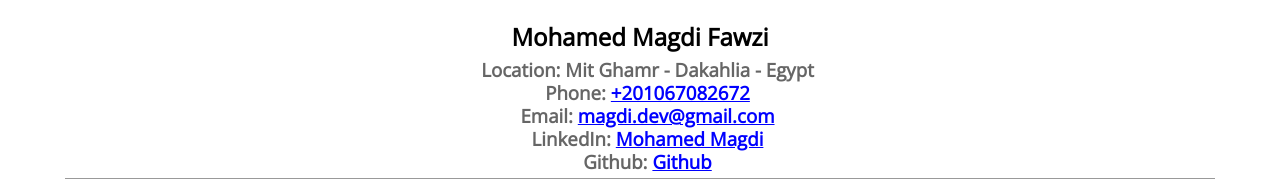
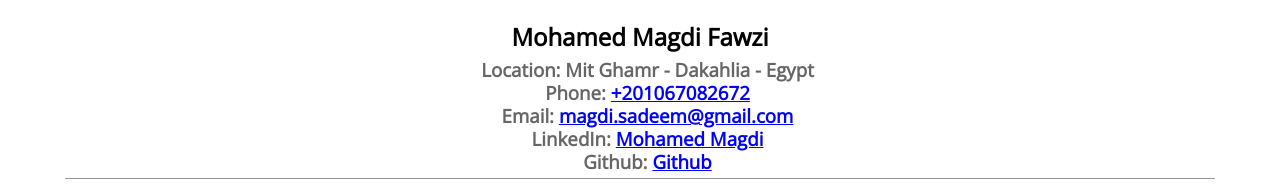
Before and after one commit to oxmagdi/MyCV2021, a plain HTML site: page index.html in a window 1280 px wide. Shown: the top 186 px of the page. Drawn offline with nearby package versions, Linux system fonts and the light colour scheme.

Commit message:
email updated

```diff
--- a/index.html
+++ b/index.html
@@ -91,7 +91,7 @@
         <h3>Location: Mit Ghamr - Dakahlia - Egypt</h3>
         <h3>Phone: <a href="tel:+201067082672" target="_blank">+201067082672</a></h3>
         <h3>
-          Email: <a href="mailto:magdi.dev@gmail.com"  target="_blank">magdi.dev@gmail.com</a>
+          Email: <a href="mailto:magdi.sadeem@gmail.com"  target="_blank">magdi.sadeem@gmail.com</a>
         </h3>
         <h3>
           LinkedIn: <a href="https://www.linkedin.com/in/oxmagdi/"  target="_blank">Mohamed Magdi</a>
```
